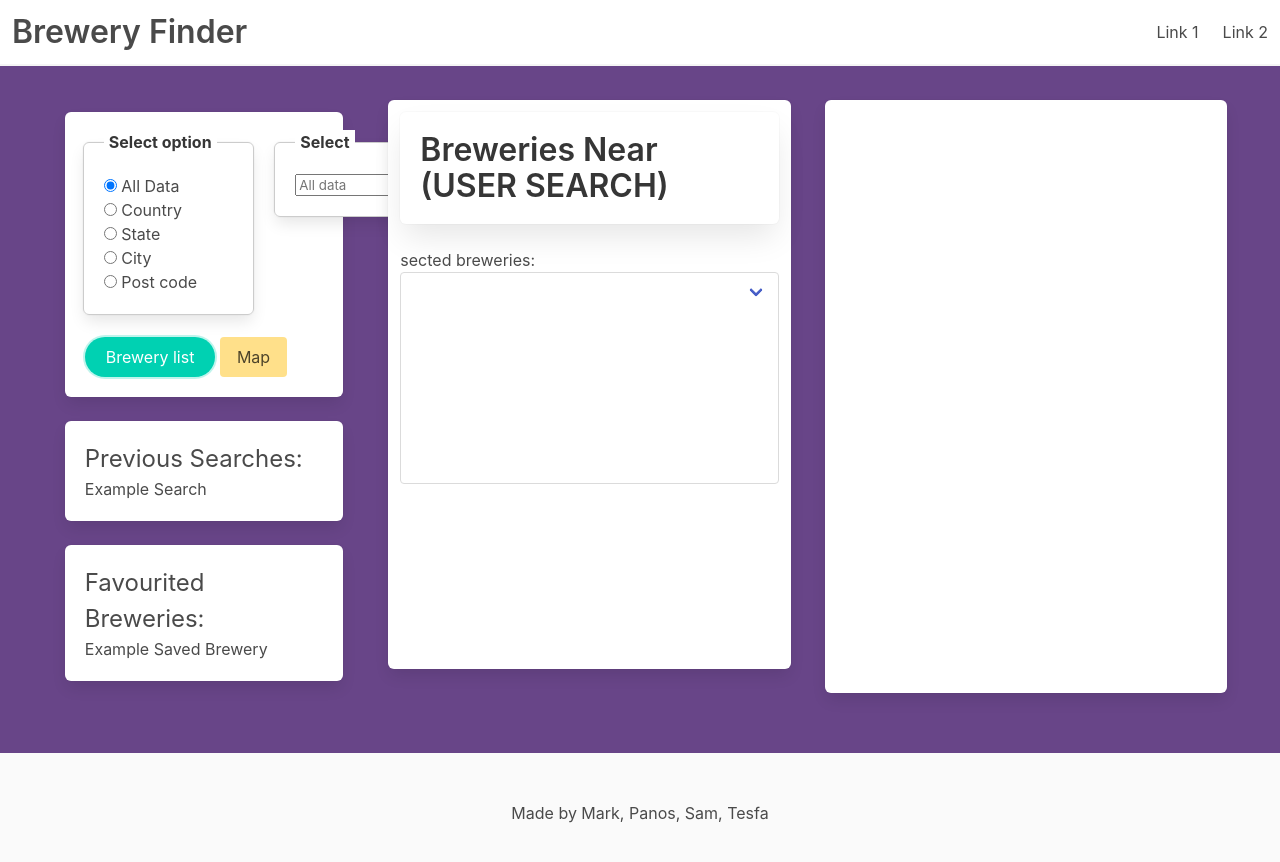
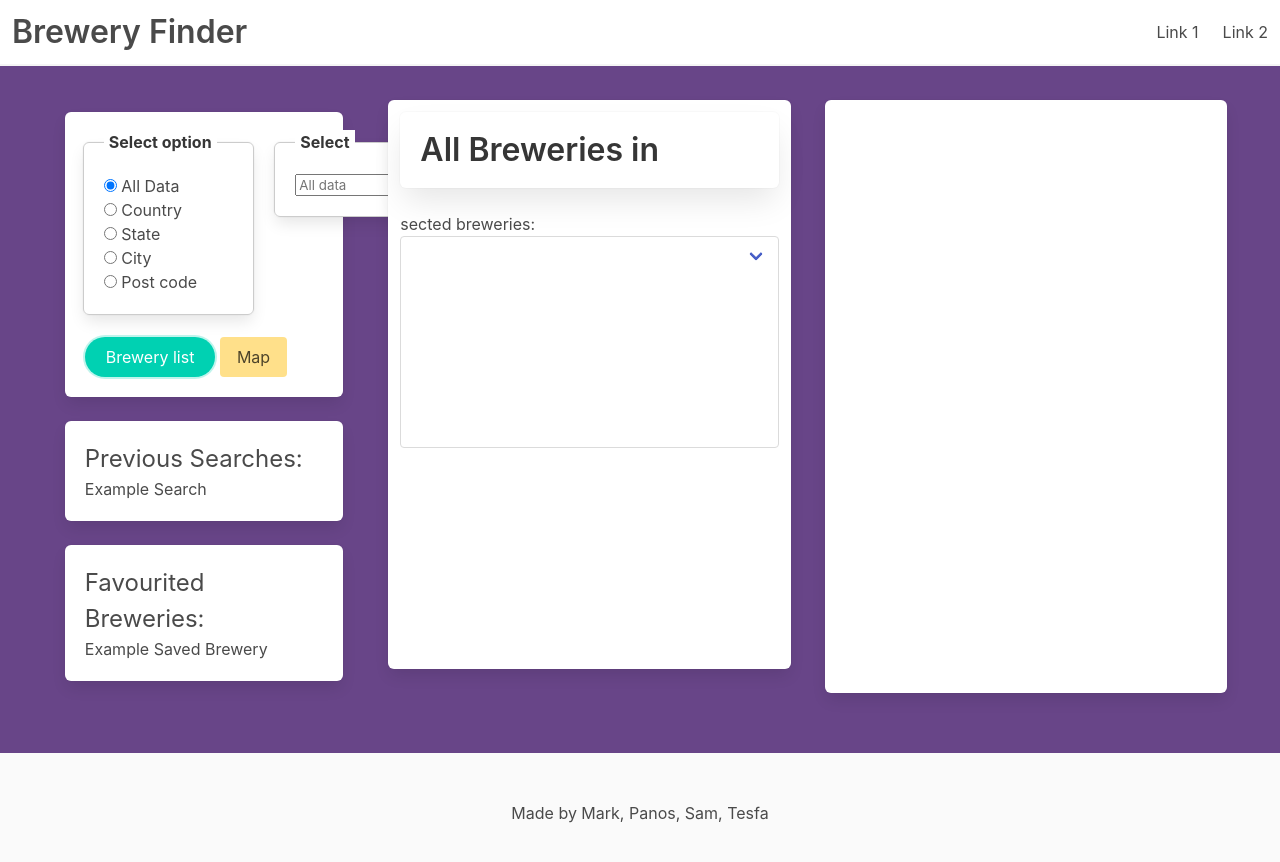
Before and after one commit to MarkJNap/Hops-hunter, a plain HTML site: page index.html in a window 1280 px wide. Both pictures are taken after a click on the button "Brewery list". Drawn offline with nearby package versions, Linux system fonts and the light colour scheme; some packages are replaced by stand-ins of ours; no server answers.

Commit message:
changed middle heading

```diff
--- a/assets/js/script.js
+++ b/assets/js/script.js
@@ -223,24 +223,40 @@ function getFilteredBreweries() {
   const result = allData.filter((brewery) => {
     //return person.age < 21 ? true : false
     var filterValue = inputEl.value;
+    var h2Mid;
+
     if (selectedRadioId === "rAllData") {
+     //h2Middle = "All Breweries";
       return allData;
     }
     else if (selectedRadioId === "rCountry") {
+      //h2Middle = "All Breweries in  country ";
       return brewery.country === filterValue;
     }
     else if (selectedRadioId === "rState") {
+      //h2Middle = "All Breweries in  state ";
       return brewery.state === filterValue;
     }
     else if (selectedRadioId === "rCity") {
+      //h2Middle = "All Breweries in  city ";
       return brewery.city === filterValue;
     }
     else if (selectedRadioId === "rPostCode") {
+      //h2Middle = "All Breweries in  postcode ";
       return brewery.postal_code === filterValue;
     }
 
   })
+  var  selectionBox = document.getElementById ("iInput");
+
+  //h2Middle = h2Middle + selectionBox.value;
+
+  var  h2M = document.getElementById ("h2Middle");
+  h2M.innerHTML = "All Breweries in " + selectionBox.value;
+
   //populate selections
+
+
 
   for (rec of result) {
     var option = document.createElement("option");
@@ -289,14 +305,6 @@ function getSelectedID(selObj) {
 
     "</div>" +
     "</div>";
-
-
-
-
-
-
-
-
-  //plot selected brewery on map
+//plot selected brewery on map
   initMap();
 }
--- a/index.html
+++ b/index.html
@@ -101,7 +101,7 @@
 
             <!-- Main Searched information -->
             <section class="box container column is-4">
-                <h2 class="title box"> Breweries Near (USER SEARCH)</h2>
+                <h2 id= "h2Middle" class="title box"> Breweries Near (USER SEARCH)</h2>
                 <h6> sected breweries: </h2>
                     <div class="field">
                         <p class="control">
```
